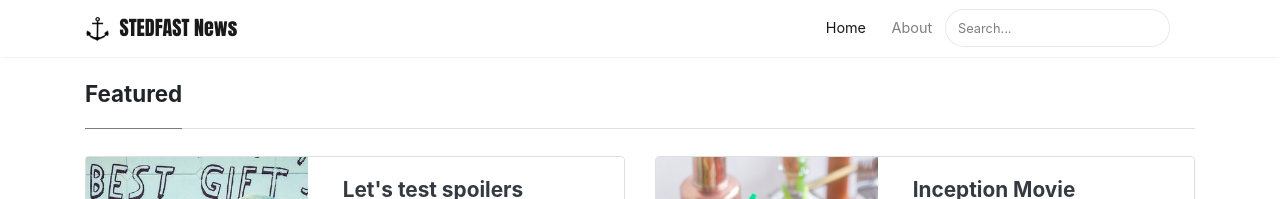
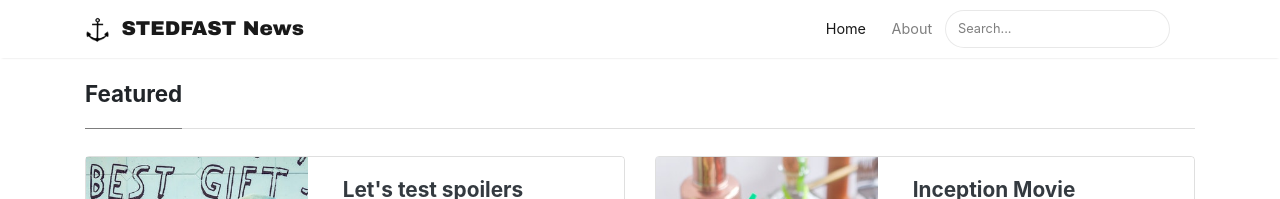
Before and after one commit to flashlightministries/stedfastnews, a Jekyll site: the page built from index.html, in a window 1280 px wide. Shown: the top 199 px of the page. Built offline with Jekyll 4.4.1, drawn with Linux system fonts in a browser that asks for light colours; nearby versions of some CDN libraries; the list of posts is cut into pages by our own code.

Commit message:
Update screen.css

```diff
--- a/assets/css/screen.css
+++ b/assets/css/screen.css
@@ -305,7 +305,7 @@ span.post-read-more a:hover {
 }
 
 a.sitetitle {
-    font-family: Impact,Haettenschweiler,Franklin Gothic Bold,Charcoal,Helvetica Inserat,Bitstream Vera Sans Bold,Arial Black,sans serif;
+    font-family: Arial Black;
 }
 
 .mainheading h1.posttitle {
```
